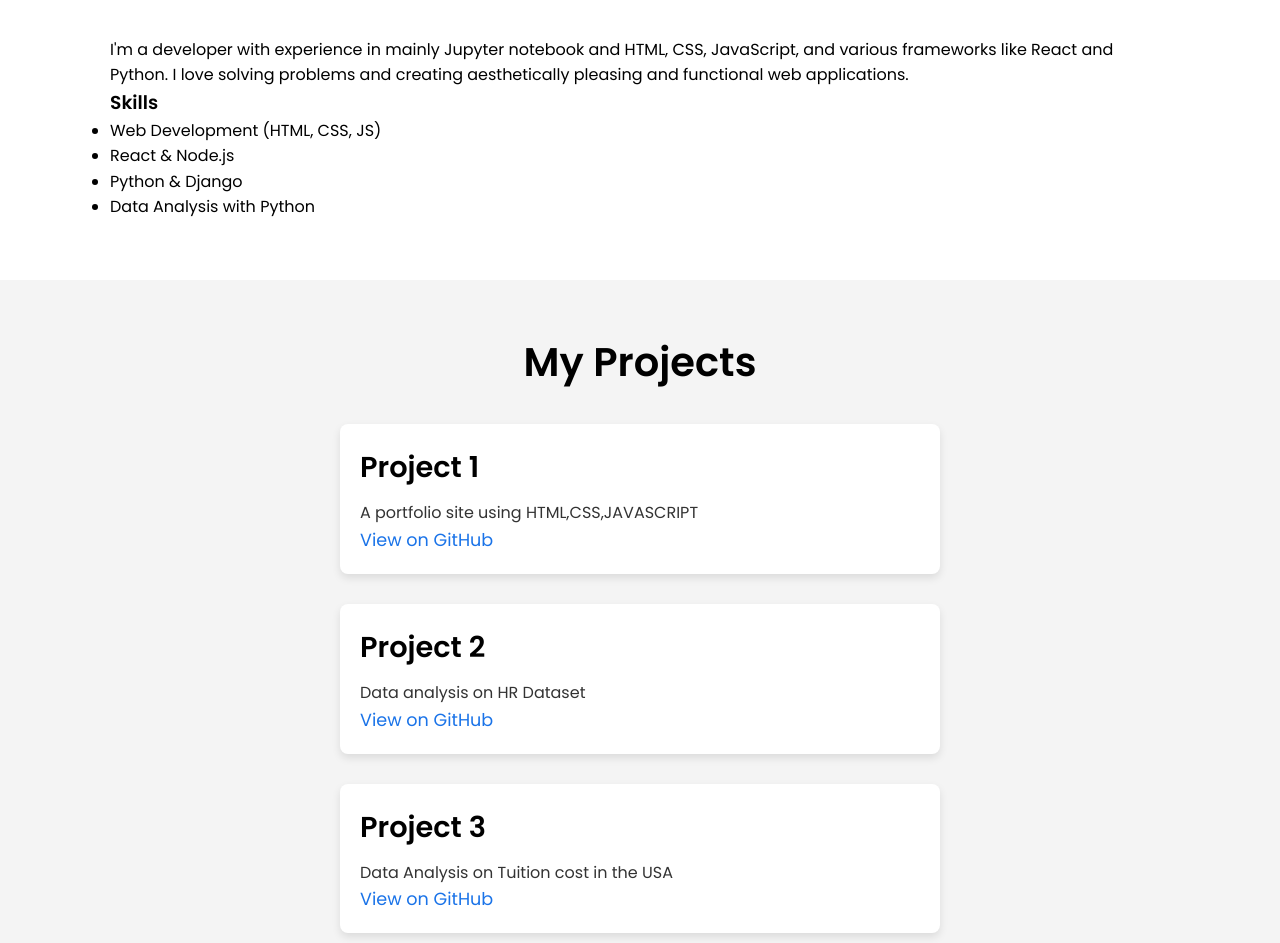
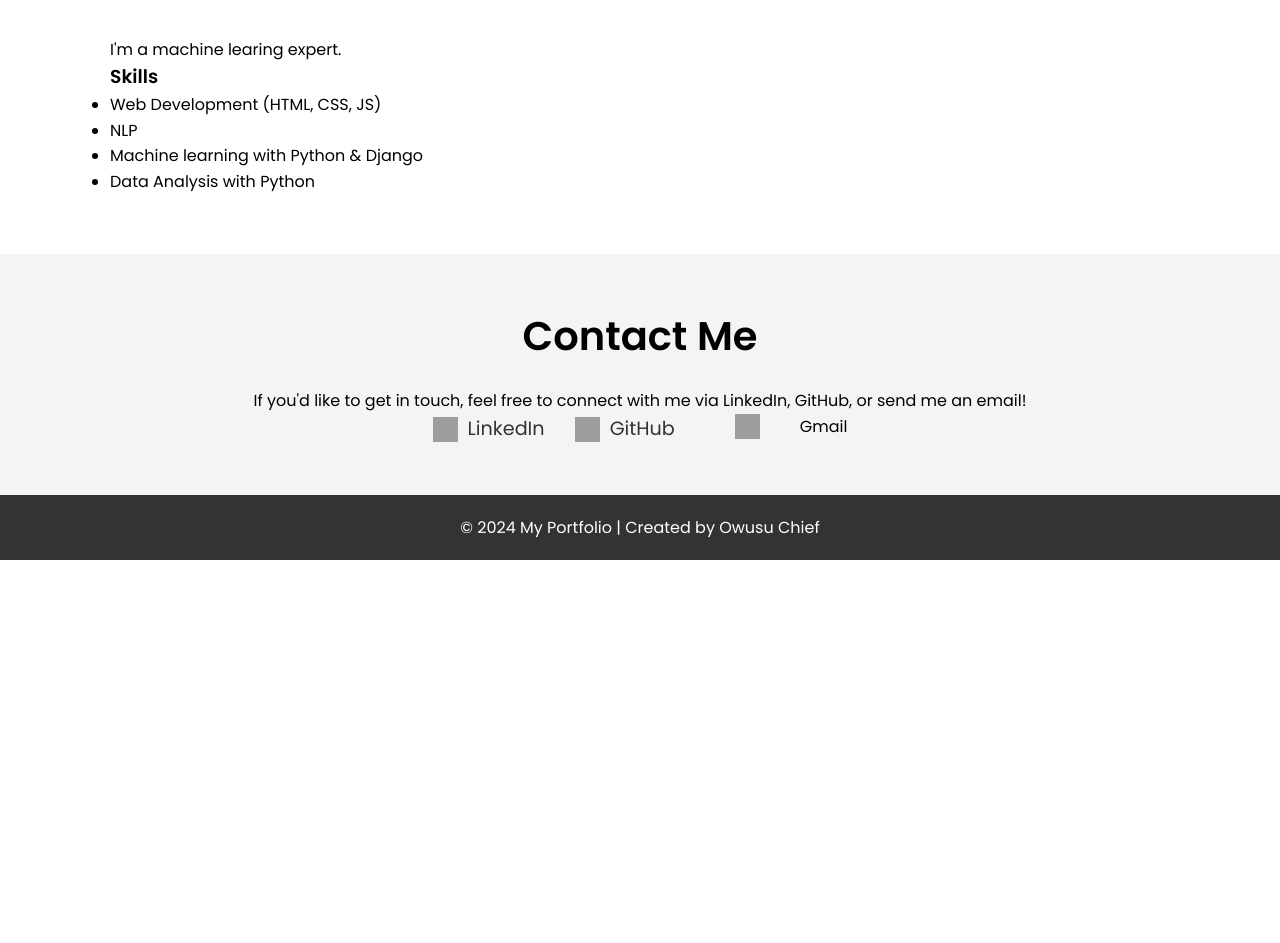
Before and after one commit to ChiefOWUSU/CHIEF-KEKELI, a plain HTML site: page index.html in a window 1280 px wide. Shown: the part 489-1432 px from the top of the page. After the commit the page ends 1049 px from the top, so only its background shows below. Drawn offline with Linux system fonts and the light colour scheme; grey boxes are pictures that could not be loaded; a script that the page names is missing.

Commit message:
Update index.html

```diff
--- a/index.html
+++ b/index.html
@@ -25,8 +25,8 @@
   <section id="home" class="home-section">
     <div class="container">
       <div class="home-content">
-        <h2>Hello, I'm <span class="highlight">Obrempong Kwabena Osei-Wusu</span></h2>
-        <p>I'm a passionate Tech enthusiast. I use Jupyter notebook for data analysis and I want to branch into AI.</p>
+        <h2>Hello, I'm <span class="highlight">OWUSU CHIEF</span></h2>
+        <p>I'm an ML/AI enthusiast.</p>
         <a href="#projects" class="btn">View Projects</a>
       </div>
     </div>
@@ -36,41 +36,18 @@
   <section id="about" class="about-section">
     <div class="container">
       <h2>About Me</h2>
-      <p>I'm a developer with experience in mainly Jupyter notebook and HTML, CSS, JavaScript, and various frameworks like React and Python. I love solving problems and creating aesthetically pleasing and functional web applications.</p>
+      <p>I'm a machine learing expert.</p>
       <div class="skills">
         <h3>Skills</h3>
         <ul>
           <li>Web Development (HTML, CSS, JS)</li>
-          <li>React & Node.js</li>
-          <li>Python & Django</li>
+          <li>NLP</li>
+          <li>Machine learning with Python & Django</li>
           <li>Data Analysis with Python</li>
         </ul>
       </div>
     </div>
   </section>
-
-  <!-- Projects Section -->
- <!-- Projects Section -->
-<section id="projects">
-    <h2>My Projects</h2>
-    <div class="projects-container">
-        <div class="project">
-            <h3>Project 1</h3>
-            <p>A portfolio site using HTML,CSS,JAVASCRIPT</p>
-            <a href="https://github.com/Obrempong-1/Portfolio" target="_blank">View on GitHub</a>
-        </div>
-        <div class="project">
-            <h3>Project 2</h3>
-            <p>Data analysis on HR Dataset</p>
-            <a href="https://github.com/Obrempong-1/Data-Analysis/blob/main/HrDataset.ipynb" target="_blank">View on GitHub</a>
-        </div>
-        <div class="project">
-            <h3>Project 3</h3>
-            <p>Data Analysis on Tuition cost in the USA</p>
-            <a href="https://github.com/Obrempong-1/Data-Analysis/blob/main/Tuition%20Cost.ipynb" target="_blank">View on GitHub</a>
-        </div>
-    </div>
-</section>
 
 
   <!-- Contact Section -->
@@ -80,15 +57,15 @@
     <p>If you'd like to get in touch, feel free to connect with me via LinkedIn, GitHub, or send me an email!</p>
 
     <div class="contact-links">
-        <a href="https://www.linkedin.com/in/obrempong-kwabena-osei-wusu-7b0217257" target="_blank">
+        <a href="https://www.linkedin.com/in/chief-owusu/" target="_blank">
             <img src="https://cdn-icons-png.flaticon.com/512/174/174857.png" alt="LinkedIn Icon" class="contact-icon">
             LinkedIn
         </a>
-        <a href="https://github.com/Obrempong-1" target="_blank">
+        <a href="https://github.com/ChiefOWUSU" target="_blank">
             <img src="https://upload.wikimedia.org/wikipedia/commons/9/91/Octicons-mark-github.svg" alt="GitHub Icon" class="contact-icon">
             GitHub
         </a>
-        <a href="mailto:obrempong.kow@gmail.com"></a>
+        <a href="mailto:chiefowusu19@gmail.com"></a>
             <img src="https://cdn-icons-png.flaticon.com/512/732/732200.png" alt="Gmail Icon" class="contact-icon">
             Gmail
         </a>
@@ -98,7 +75,7 @@
 
   <!-- Footer -->
   <footer>
-    <p>© 2024 My Portfolio | Created by Obrempong</p>
+    <p>© 2024 My Portfolio | Created by Owusu Chief</p>
   </footer>
 
   <script src="script.js"></script>
```
